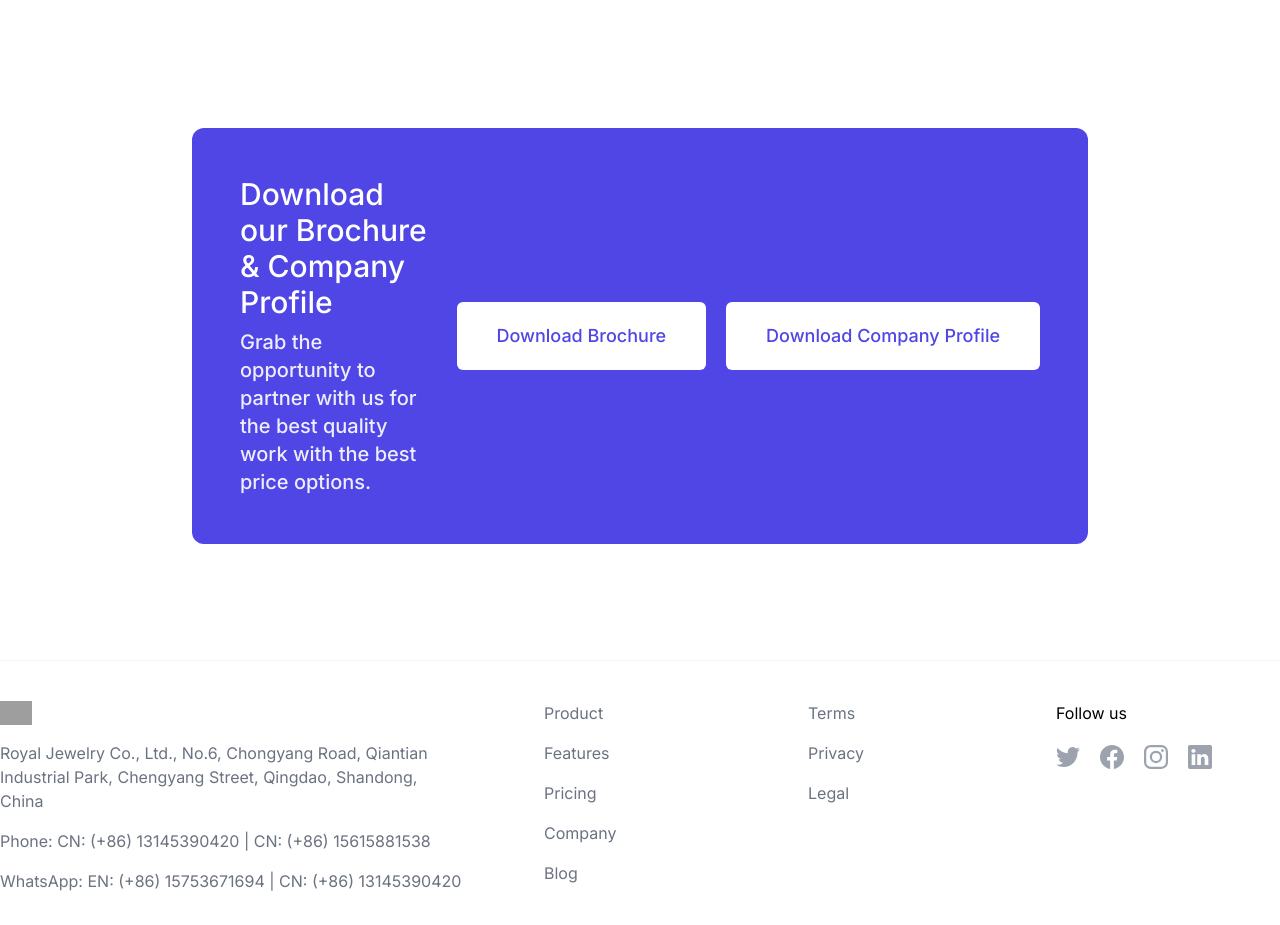
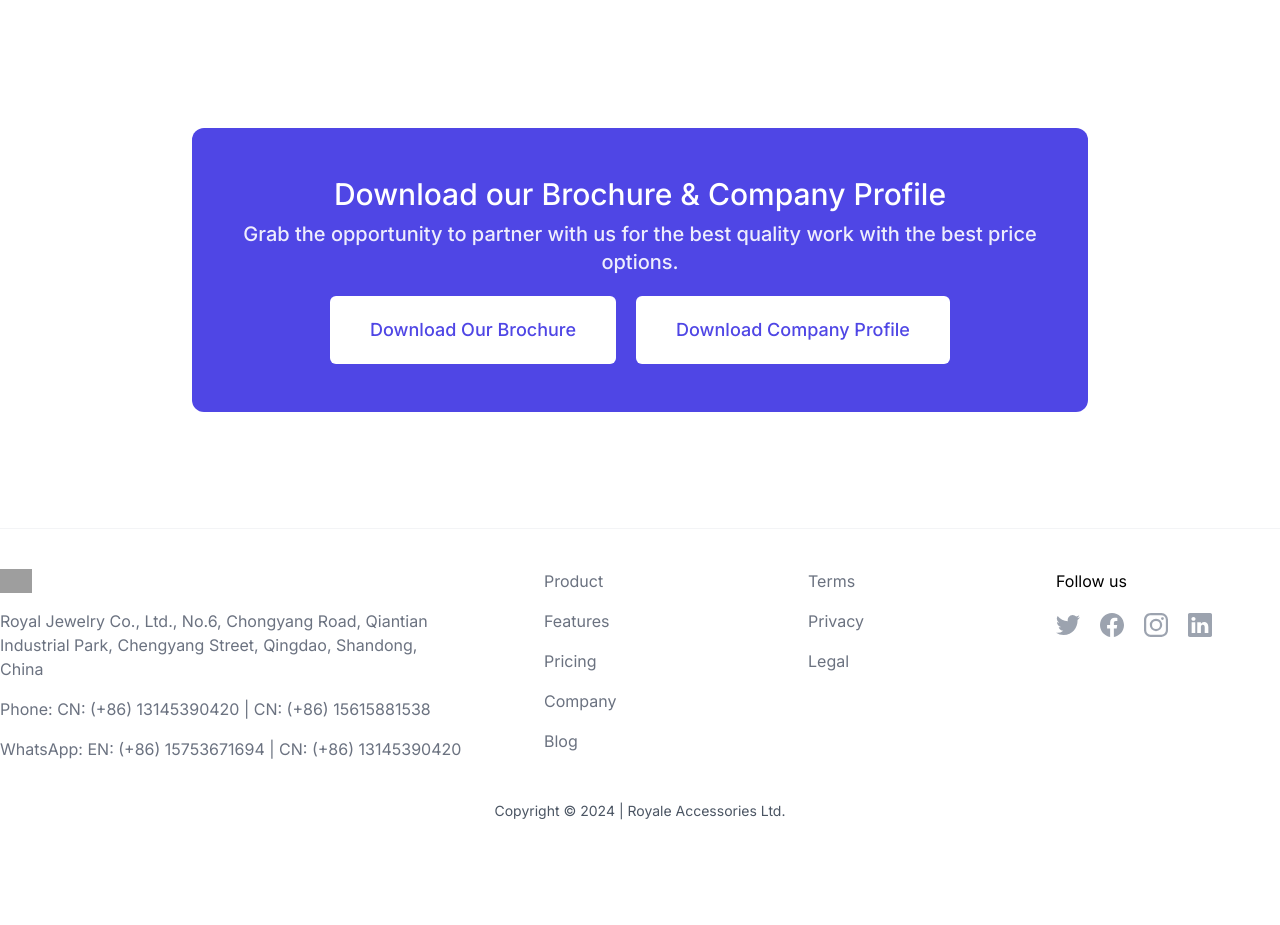
Before and after one commit to Velicium/qdroyale, a Next.js app: page / in a window 1280 px wide. Shown: the part 3080-4005 px from the top of the page. After the commit the page ends 3973 px from the top, so only its background shows below. Built offline with nearby package versions, Linux system fonts and the light colour scheme; grey boxes are pictures that could not be loaded.

Commit message:
Update Cta.tsx

```diff
--- a/src/components/Cta.tsx
+++ b/src/components/Cta.tsx
@@ -4,10 +4,10 @@ import { Container } from "@/components/Container";
 export const Cta = () => {
   return (
     <Container>
-      <div className="flex flex-wrap items-center justify-between w-full max-w-4xl gap-5 mx-auto text-white bg-indigo-600 px-7 py-7 lg:px-12 lg:py-12 lg:flex-nowrap rounded-xl">
-        <div className="flex-grow text-center lg:text-left">
+      <div className="flex flex-wrap items-center justify-center w-full max-w-4xl gap-5 mx-auto text-white bg-indigo-600 px-7 py-7 lg:px-12 lg:py-12 rounded-xl">
+        <div className="flex-flex-col text-center">
           <h2 className="text-2xl font-medium lg:text-3xl">
-            Download our Brochure <br /> & Company Profile
+            Download our Brochure & Company Profile
           </h2>
           <p className="mt-2 font-medium text-white text-opacity-90 lg:text-xl">
             Grab the opportunity to partner with us for the best quality work with the best price options.
@@ -21,7 +21,7 @@ export const Cta = () => {
               rel="noopener"
               className="inline-block py-3 mx-auto text-lg font-medium text-center text-indigo-600 bg-white rounded-md px-7 lg:px-10 lg:py-5 "
             >
-            Download Brochure
+              Download Our Brochure
             </a>
           </div>
           <div className="flex-shrink-0 w-full text-center lg:w-auto">
```
Lines whose indentation alone changed are shown as unchanged.
